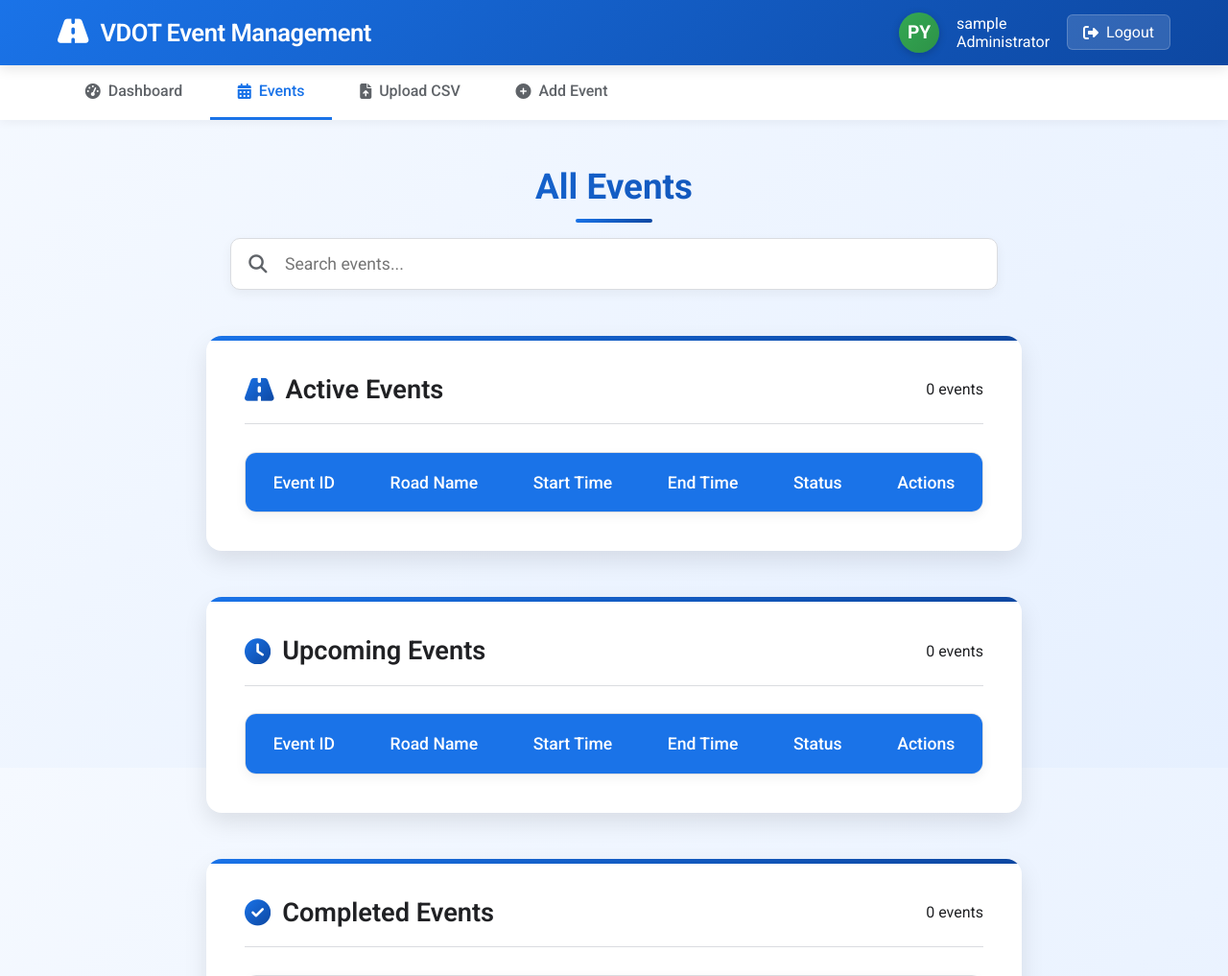
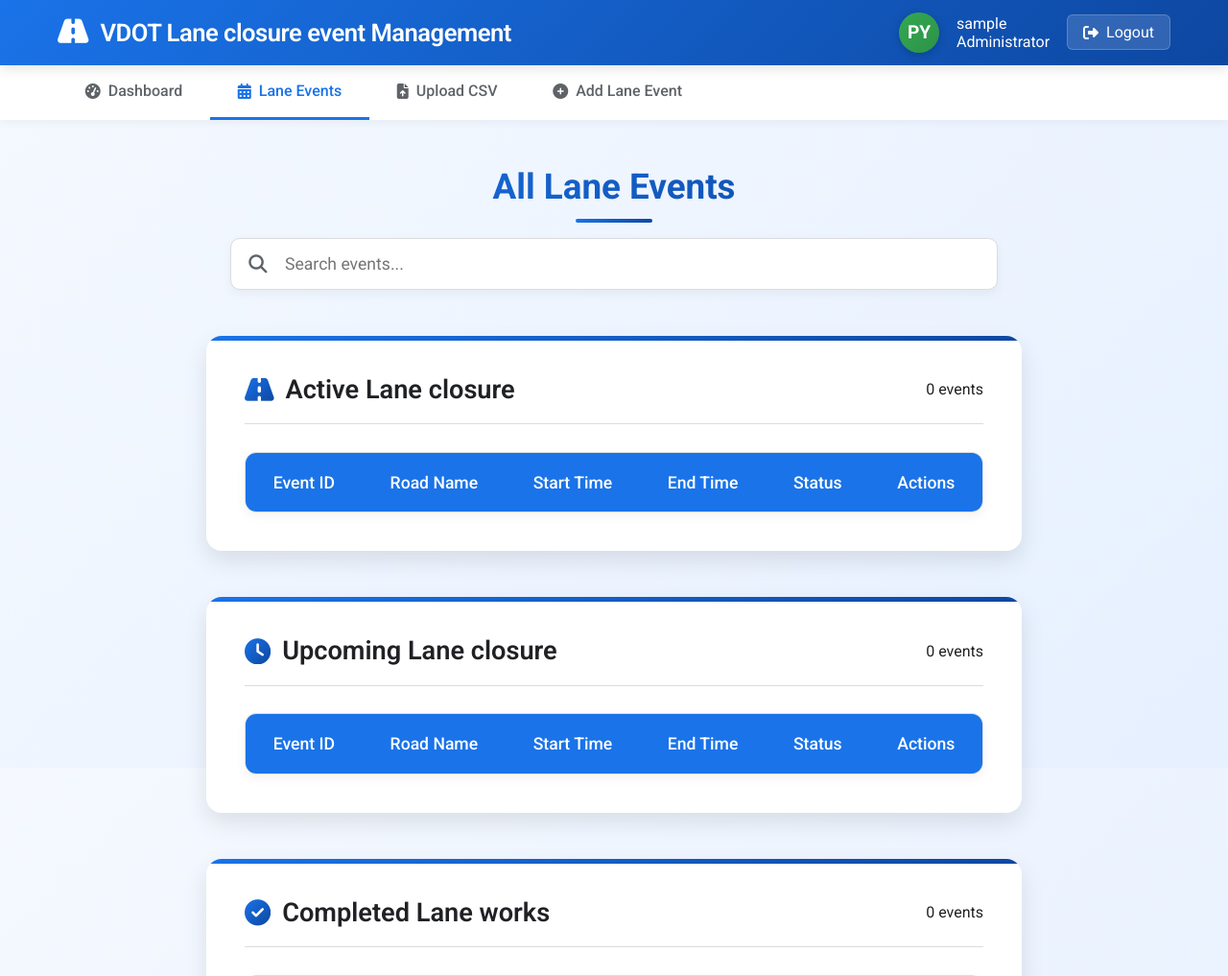
Before and after one commit to Harsh1456/wzd, a Flask app: page /events in a window 1280 px wide. Shown: the top 1017 px of the page at 96% size. Run offline with Flask 3, Linux system fonts and the light colour scheme; the visitor is signed in with stand-in values (Sample User, id 1); data that the repository does not hold is empty; some libraries are stand-ins or nearby versions.

Commit message:
Update events.html

```diff
--- a/templates/events.html
+++ b/templates/events.html
@@ -3,7 +3,7 @@
 <head>
     <meta charset="UTF-8">
     <meta name="viewport" content="width=device-width, initial-scale=1.0">
-    <title>Events - VDOT Event Management</title>
+    <title>Lane Events - VDOT Event Management</title>
     <link href="https://fonts.googleapis.com/css2?family=Roboto:wght@300;400;500;600;700&display=swap" rel="stylesheet">
     <link rel="stylesheet" href="https://cdnjs.cloudflare.com/ajax/libs/font-awesome/6.4.0/css/all.min.css">
     <style>
@@ -542,7 +542,7 @@
         <div class="container header-container">
             <div class="logo">
                 <i class="fas fa-road"></i>
-                <h1>VDOT Event Management</h1>
+                <h1>VDOT Lane closure event Management</h1>
             </div>
             <div class="user-info">
                 <div class="user-avatar">PY</div>
@@ -564,13 +564,13 @@
                 <i class="fas fa-tachometer-alt"></i> Dashboard
             </a>
             <a href="{{ url_for('events') }}" class="nav-link active">
-                <i class="fas fa-calendar-alt"></i> Events
+                <i class="fas fa-calendar-alt"></i> Lane Events
             </a>
             <a href="{{ url_for('upload_csv') }}" class="nav-link">
                 <i class="fas fa-file-upload"></i> Upload CSV
             </a>
             <a href="{{ url_for('new_event') }}" class="nav-link">
-                <i class="fas fa-plus-circle"></i> Add Event
+                <i class="fas fa-plus-circle"></i> Add Lane Event
             </a>
         </div>
     </nav>
@@ -579,7 +579,7 @@
     <main class="container">
         <div class="page">
             <div class="page-header">
-                <h2 class="page-title">All Events</h2>
+                <h2 class="page-title">All Lane Events</h2>
                 <div class="search-container">
                     <div class="search-box">
                         <i class="fas fa-search"></i>
@@ -600,7 +600,7 @@
 
             <div class="event-section">
                 <div class="section-header">
-                    <h3 class="section-title"><i class="fas fa-road"></i> Active Events</h3>
+                    <h3 class="section-title"><i class="fas fa-road"></i> Active Lane closure</h3>
                     <div>{{ active_events|length }} events</div>
                 </div>
                 <div class="table-container">
@@ -647,7 +647,7 @@
 
             <div class="event-section">
                 <div class="section-header">
-                    <h3 class="section-title"><i class="fas fa-clock"></i> Upcoming Events</h3>
+                    <h3 class="section-title"><i class="fas fa-clock"></i> Upcoming Lane closure</h3>
                     <div>{{ upcoming_events|length }} events</div>
                 </div>
                 <div class="table-container">
@@ -694,7 +694,7 @@
 
             <div class="event-section">
                 <div class="section-header">
-                    <h3 class="section-title"><i class="fas fa-check-circle"></i> Completed Events</h3>
+                    <h3 class="section-title"><i class="fas fa-check-circle"></i> Completed Lane works</h3>
                     <div>{{ completed_events|length }} events</div>
                 </div>
                 <div class="table-container">
```
